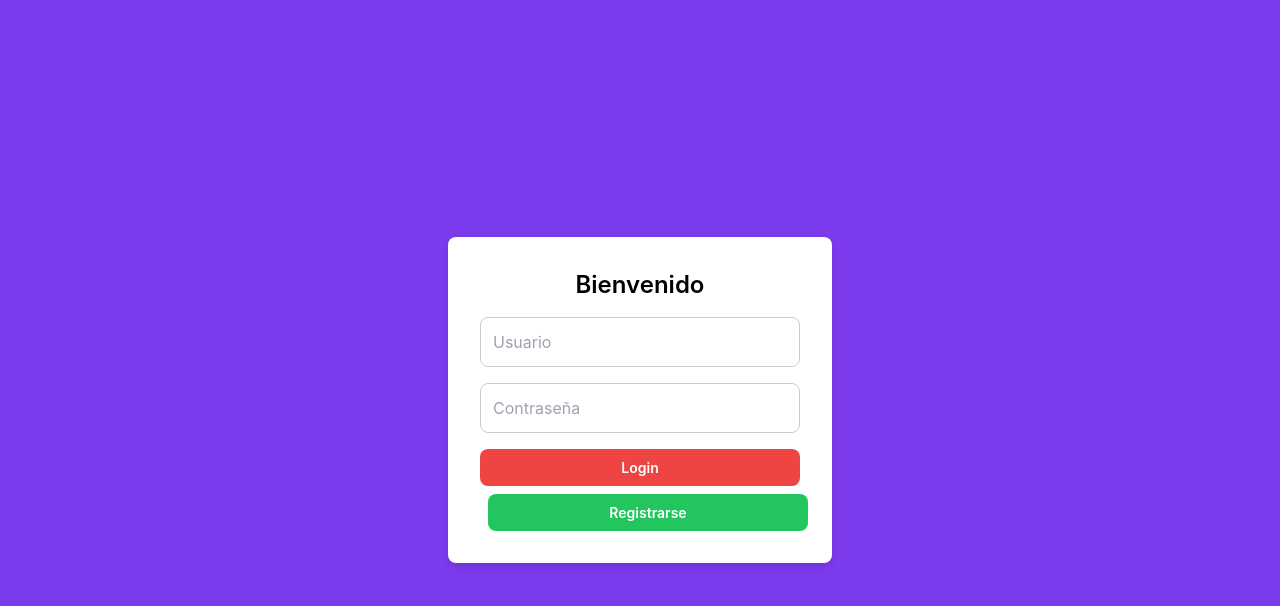
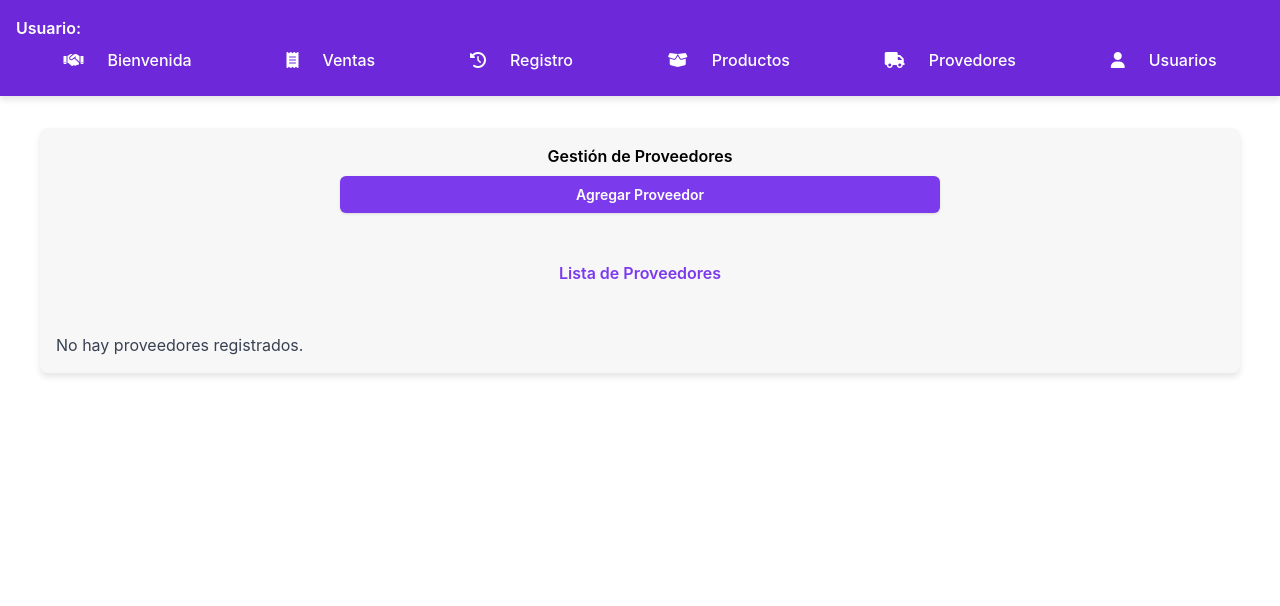
Before and after one commit to amurga32/bar-app, a React (Create React App) app: page /provedores in a window 1280 px wide. Before the commit this address led to /login. Shown: the top 606 px of the page. Built offline with nearby package versions, Linux system fonts and the light colour scheme.

Commit message:
Guardar cambios realizados antes de reiniciar el repositorio

```diff
--- a/src/App.js
+++ b/src/App.js
@@ -1,5 +1,5 @@
 import React, { useState, useEffect } from 'react';
-import { Routes, Route, Link, useNavigate, Navigate, useLocation } from 'react-router-dom';  // Importa useLocation
+import { Routes, Route, Link, useLocation } from 'react-router-dom';
 import '@fortawesome/fontawesome-free/css/all.min.css';
 import Login from './components/login';
 import MainMenu from './components/mainmenu';
@@ -12,24 +12,22 @@ import { getFromLocalStorage } from './services/LocalStorageService';
 import './App.css';
 
 function App() {
-  const navigate = useNavigate();
-  const currentLocation = useLocation();  // Usa un nombre diferente a 'location'
-  const [usuarioActivo, setUsuarioActivo] = useState('');
+  const location = useLocation(); // Hook para obtener la ubicación actual
+  const [usuarioActivo, setUsername] = useState('');
 
   useEffect(() => {
-    const usuario = getFromLocalStorage('usuarioActivo');
-    if (usuario) {
-      setUsuarioActivo(usuario);
-    } else {
-      navigate('/login');
+    const usuarioActivo = getFromLocalStorage('usuarioActivo');
+    if (usuarioActivo) {
+      setUsername(usuarioActivo);
     }
-  }, [navigate]);
+  }, []);
 
   return (
-    <div className="flex">
-      {usuarioActivo && currentLocation.pathname !== '/login' && (
-        <nav className="bg-violet-700 h-screen w-64 p-4 shadow-lg">
-          <p className="text-white font-semibold mb-4">Usuario: {usuarioActivo}</p>
+    <div className=''>
+      {/* Solo mostramos el nav si no estamos en la página de Login */}
+      {location.pathname !== '/' && (
+        <nav className="bg-violet-700 h-full w-64 p-4 top-0 left-0 shadow-lg">
+          <p className='text-white rounded font-semibold'>Usuario: {usuarioActivo}</p>
           <ul>
             <li>
               <Link to="/menu" className="flex items-center text-white p-2 rounded">
@@ -53,7 +51,7 @@ function App() {
             </li>
             <li>
               <Link to="/provedores" className="flex items-center text-white p-2 rounded">
-                <i className="fas fa-truck mr-2"></i> Proveedores
+                <i className="fas fa-truck mr-2"></i> Provedores
               </Link>
             </li>
             <li>
@@ -64,18 +62,16 @@ function App() {
           </ul>
         </nav>
       )}
-      <div className="flex-1">
-        <Routes>
-          <Route path="/login" element={<Login />} />
-          <Route path="/" element={usuarioActivo ? <Navigate to="/menu" /> : <Navigate to="/login" />} />
-          <Route path="/menu" element={usuarioActivo ? <MainMenu /> : <Navigate to="/login" />} />
-          <Route path="/productos" element={usuarioActivo ? <Productos /> : <Navigate to="/login" />} />
-          <Route path="/ventas" element={usuarioActivo ? <Ventas /> : <Navigate to="/login" />} />
-          <Route path="/registro" element={usuarioActivo ? <Registro /> : <Navigate to="/login" />} />
-          <Route path="/provedores" element={usuarioActivo ? <Proveedores /> : <Navigate to="/login" />} />
-          <Route path="/usuarios" element={usuarioActivo ? <Usuarios /> : <Navigate to="/login" />} />
-        </Routes>
-      </div>
+
+      <Routes>
+        <Route path="/" element={<Login />} />
+        <Route path="/menu" element={<MainMenu />} />
+        <Route path="/productos" element={<Productos />} />
+        <Route path="/ventas" element={<Ventas />} />
+        <Route path="/registro" element={<Registro />} />
+        <Route path="/provedores" element={<Proveedores />} />
+        <Route path="/usuarios" element={<Usuarios />} />
+      </Routes>
     </div>
   );
 }
```
